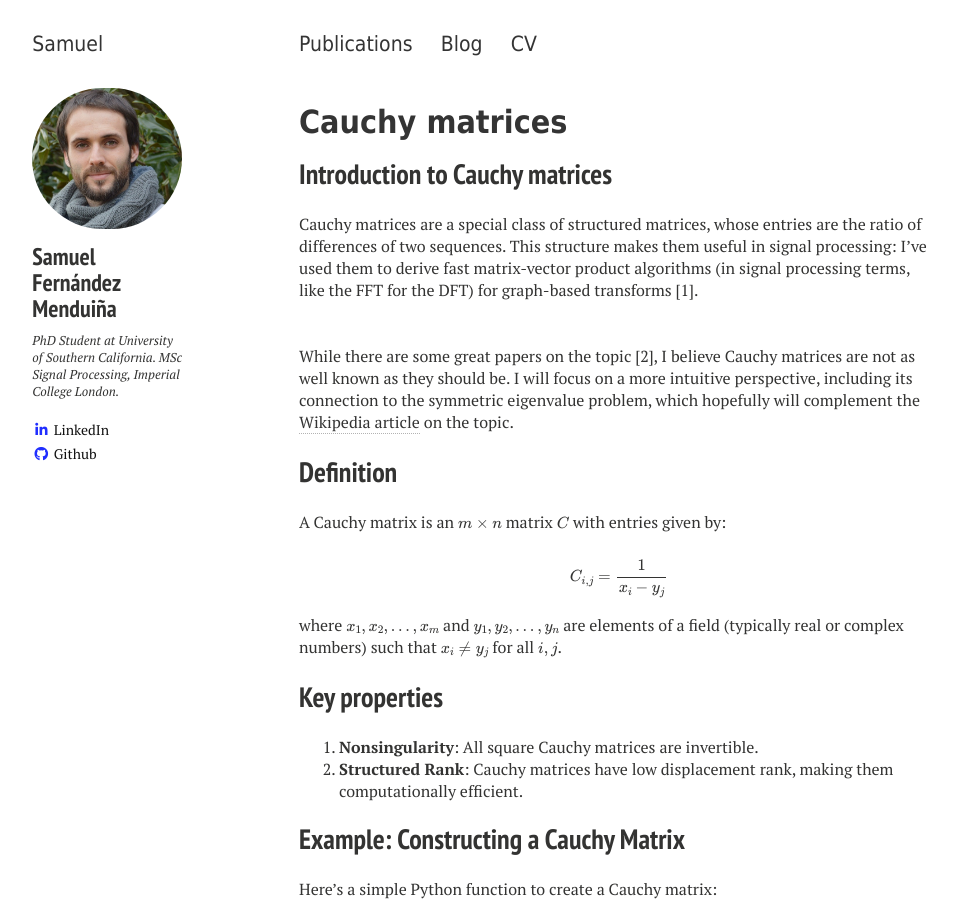
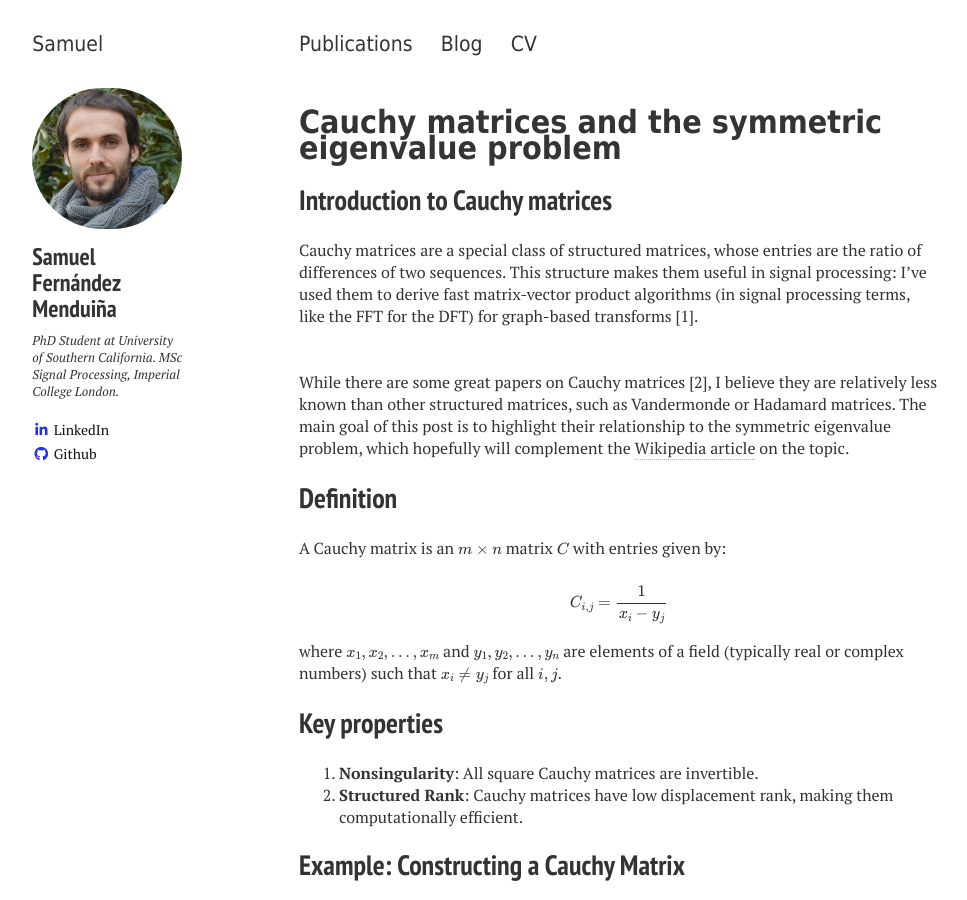
Before and after one commit to sf219/sf219.github.io, a Jekyll site: the page built from _posts/2025-08-02-cauchy-matrices.md, in a window 1280 px wide and 900 px high. Shown: the whole window, without its empty margins (21-988 px from the left). Built offline with Jekyll 4.4.1, drawn with Linux system fonts in a browser that asks for light colours; nearby versions of some CDN libraries; formulas are drawn with MathJax 3; some of the changed text lies outside the part shown.

Commit message:
Updates trying to get math work

```diff
--- a/_posts/2025-08-02-cauchy-matrices.md
+++ b/_posts/2025-08-02-cauchy-matrices.md
@@ -1,7 +1,7 @@
 ---
 layout: post
-title: "Cauchy matrices"
-description: "An introduction to Cauchy matrices"
+title: "Cauchy matrices and the symmetric eigenvalue problem"
+description: "An introduction to Cauchy matrices, with emphasis on their connection to the symmetric eigenvalue problem"
 comments: true
 tags: [mathematics, signal_processing, matrices]
 ---
@@ -12,7 +12,7 @@ Cauchy matrices are a special class of structured matrices, whose entries are th
 
 <br/> <br/>
 
-While there are some great papers on the topic [2], I believe Cauchy matrices are not as well known as they should be. I will focus on a more intuitive perspective, including its connection to the symmetric eigenvalue problem, which hopefully will complement the [Wikipedia article](https://en.wikipedia.org/wiki/Cauchy_matrix) on the topic.
+While there are some great papers on Cauchy matrices [2], I believe they are relatively less known than other structured matrices, such as Vandermonde or Hadamard matrices. The main goal of this post is to highlight their relationship to the symmetric eigenvalue problem, which hopefully will complement the [Wikipedia article](https://en.wikipedia.org/wiki/Cauchy_matrix) on the topic.
 
 ## Definition
 
```
Also changed, not shown: index.md (+0 -4 lines).
